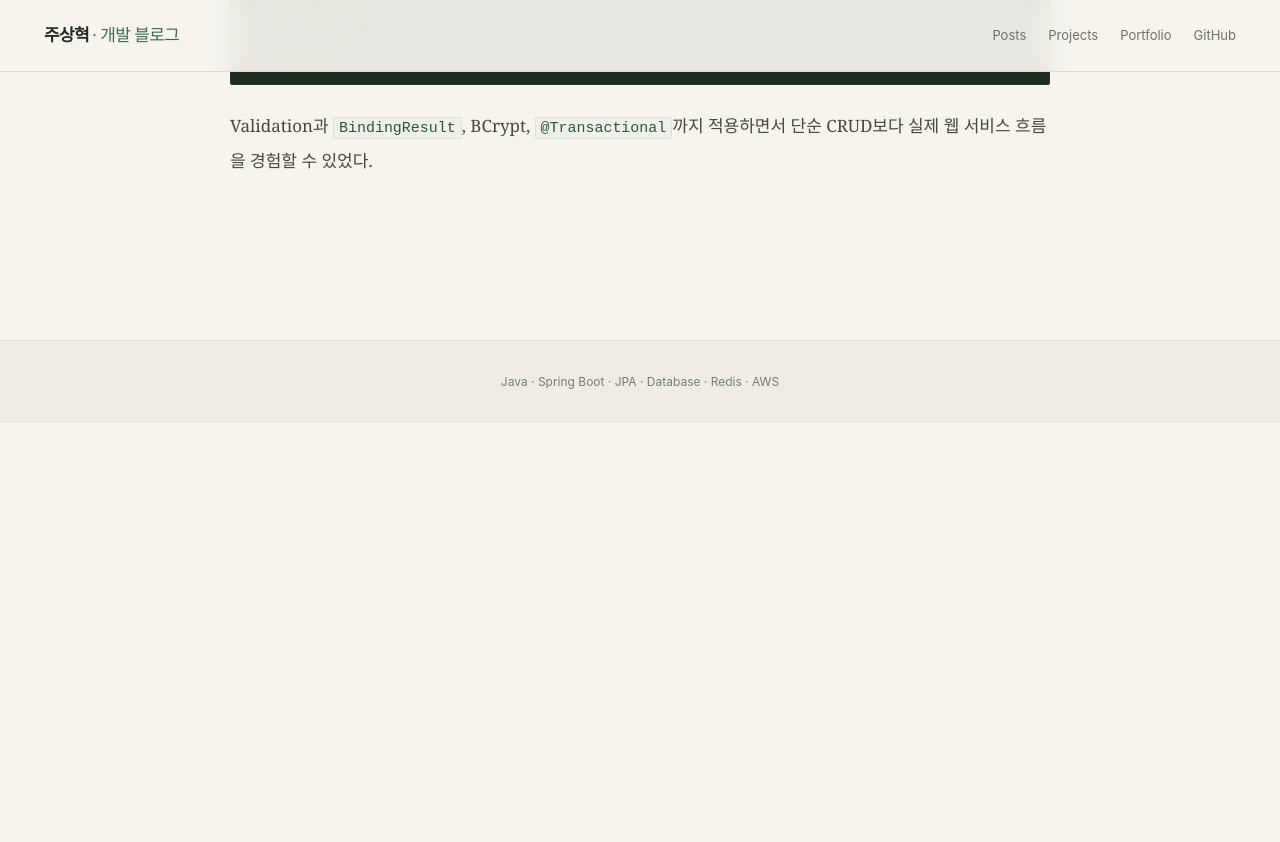
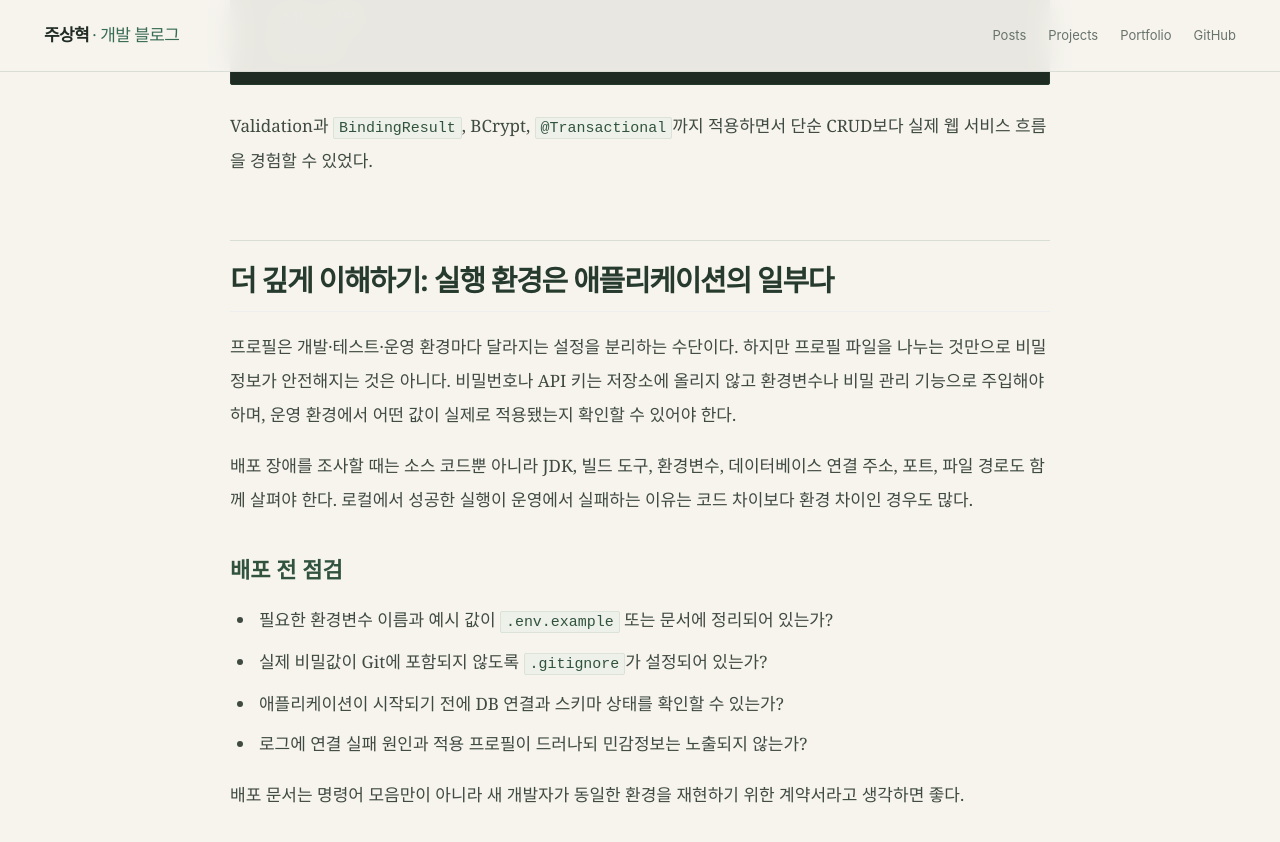
Before and after one commit to zuzusnasna/zuzusnasna.github.io, a Jekyll site: the page built from _posts/2026-09-10-spring-deployment-profile-board.md, in a window 1280 px wide and 900 px high, scrolled down 1473 px. Shown: the top 842 px of the window. Built offline with Jekyll 4.4.1, drawn with Linux system fonts in a browser that asks for light colours; before the commit the page ends 1896 px from its top, so only the background shows below that.

Commit message:
docs: expand learning notes with implementation rationale

````diff
--- a/_posts/2026-09-10-spring-deployment-profile-board.md
+++ b/_posts/2026-09-10-spring-deployment-profile-board.md
@@ -39,3 +39,17 @@ application-prod.yml
 ```
 
 Validation과 `BindingResult`, BCrypt, `@Transactional`까지 적용하면서 단순 CRUD보다 실제 웹 서비스 흐름을 경험할 수 있었다.
+
+## 더 깊게 이해하기: 실행 환경은 애플리케이션의 일부다
+
+프로필은 개발·테스트·운영 환경마다 달라지는 설정을 분리하는 수단이다. 하지만 프로필 파일을 나누는 것만으로 비밀정보가 안전해지는 것은 아니다. 비밀번호나 API 키는 저장소에 올리지 않고 환경변수나 비밀 관리 기능으로 주입해야 하며, 운영 환경에서 어떤 값이 실제로 적용됐는지 확인할 수 있어야 한다.
+
+배포 장애를 조사할 때는 소스 코드뿐 아니라 JDK, 빌드 도구, 환경변수, 데이터베이스 연결 주소, 포트, 파일 경로도 함께 살펴야 한다. 로컬에서 성공한 실행이 운영에서 실패하는 이유는 코드 차이보다 환경 차이인 경우도 많다.
+
+### 배포 전 점검
+- 필요한 환경변수 이름과 예시 값이 `.env.example` 또는 문서에 정리되어 있는가?
+- 실제 비밀값이 Git에 포함되지 않도록 `.gitignore`가 설정되어 있는가?
+- 애플리케이션이 시작되기 전에 DB 연결과 스키마 상태를 확인할 수 있는가?
+- 로그에 연결 실패 원인과 적용 프로필이 드러나되 민감정보는 노출되지 않는가?
+
+배포 문서는 명령어 모음만이 아니라 새 개발자가 동일한 환경을 재현하기 위한 계약서라고 생각하면 좋다.
````
